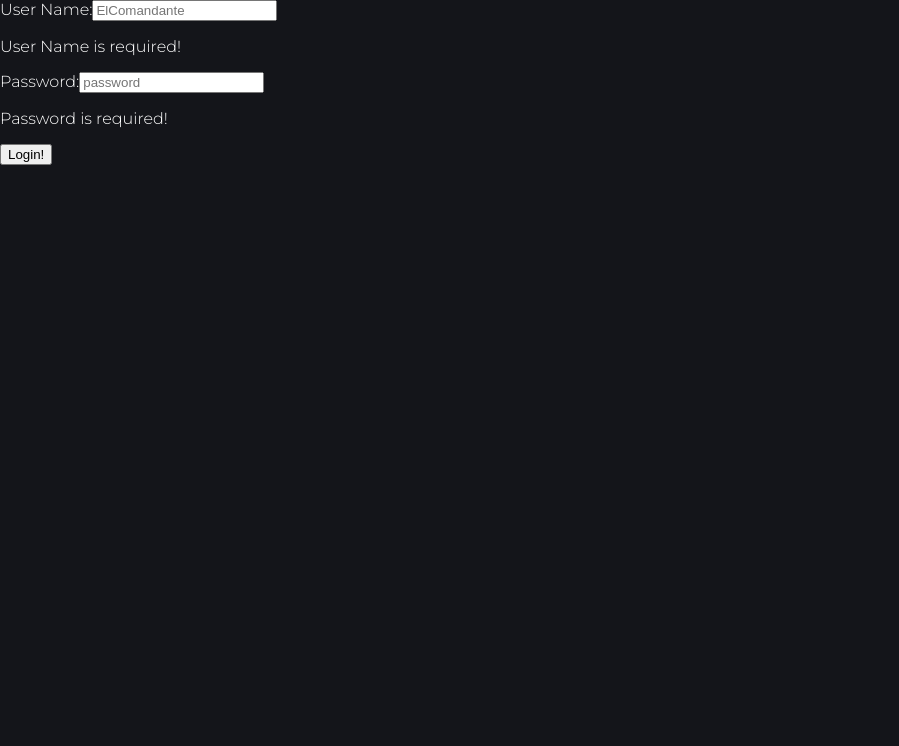
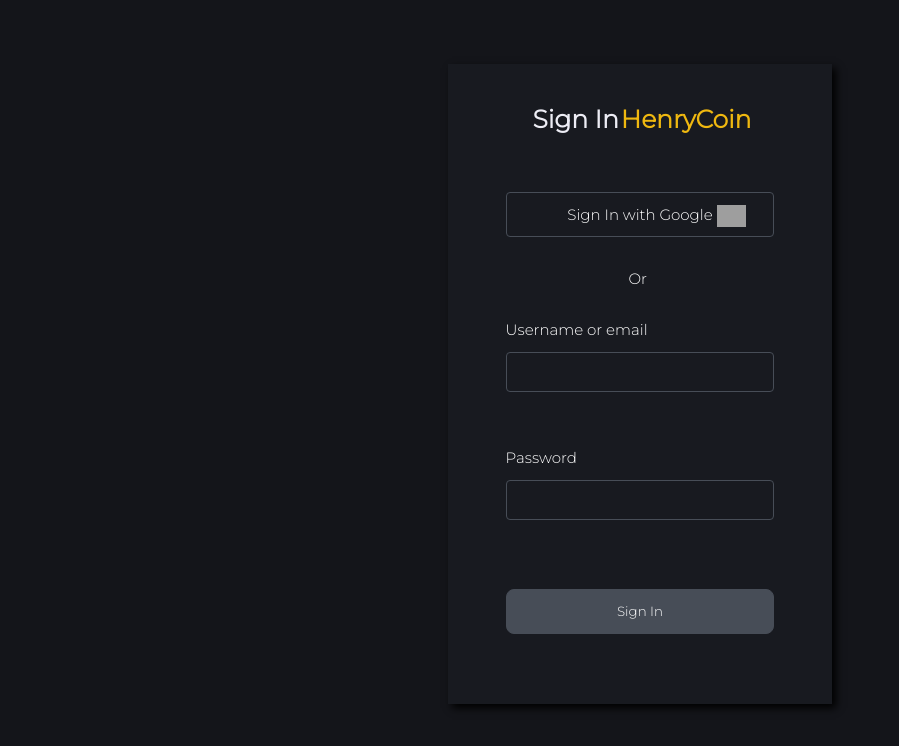
Before and after one commit to pjp-repos/PF-Client, a React (Create React App) app: page /signin in a window 1280 px wide. Shown: the top 746 px of the page, without its empty margins (0-899 px from the left). Built offline with nearby package versions, Linux system fonts and the light colour scheme; grey boxes are pictures that could not be loaded.

Commit message:
visual signin y signup

```diff
--- a/src/Components/Home/Filters/Filters.js
+++ b/src/Components/Home/Filters/Filters.js
@@ -3,6 +3,8 @@ import { ButtonSearch,ContainerSearch,InputSearch } from "./SearchBar/SearchBarE
 import { ContainerSelects,Select,ContainerSelectTooltip } from "./Selects/SelectElements";
 import { ContainerFilters } from "./ContainerFilters";
 import { Tooltip } from "../../AaaGenerics/Tooltip/Tooltip";
+import {useDispatch} from "react-redux";
+
 
 const initialState = {
   search:"",
@@ -14,16 +16,15 @@ export default function Filters(){
   const [selectState,setSelectState] = React.useState(initialState);
   const worldMoneys = ["Usd","Eur","Cny","Jpy","Ars","Mxn"];
   const orders = ["Asc Market","Desc Market","A-Z","Z-A","Asc Price","Desc Price"];
+  const dispatch = useDispatch();
 
   const handlerSelects = (e) => {
-    console.log(e.target.value)
     setSelectState({
       ...selectState,
       [e.target.id]:e.target.value
     }
     )
   }
-
   return (
     <ContainerFilters>
        <ContainerSelects>
--- /dev/null
+++ b/src/Components/LogIn/SignElements.js
@@ -0,0 +1,75 @@
+import styled from "styled-components"
+
+export const ContainerSignP = styled.div`
+   position:relative;
+   width:100%;
+   justify-content:center;
+   min-height:100vh;
+`
+export const ContainerSign = styled.div`
+   width:30%;
+   margin-left:auto;
+   margin-top:5%;
+   color:white;
+   margin-right:auto;
+   position:relative;
+   min-height:80vh;
+   background-color:#181A20;
+   font-family:'Montserrat', sans-serif;
+   box-shadow: 4px 4px 8px black;
+`
+export const InputSign= styled.input`
+  border: 1px solid #474D57;
+  border-radius:4px;
+  position:absolute;
+  color:white;
+  background-color:transparent;
+  font-family:'Montserrat', sans-serif;
+  outline:0;
+  width:70%;
+  left:15%;
+  height:40px;
+  ${props => (props.top && `top:${props.top}%`)};
+
+  &:hover{
+    border:1.5px solid white;
+ }
+
+}
+`
+export const LabelSign = styled.label`
+  position:absolute;
+  left:15%;
+  font-family:'Montserrat', sans-serif;
+  font-size:15px;
+  ${props => (props.top && `top:${props.top}%`)};
+  ${props => (props.left && `left:${props.left}%`)};
+`
+
+export const Submit = styled.button`
+  position:absolute;
+  color:white;
+  background-color:#474D57;
+  border:1px solid #474D57;
+  font-family:'Montserrat', sans-serif;
+  width:70%;
+  left:15%;
+  height:45px;
+  outline:0;
+  border-radius:8px;
+  ${props => (props.top && `top:${props.top}%`)};
+  &:hover{
+    background-color:#8a919e;
+ }
+`
+export const ContainerLogo = styled.div `
+   top:5%;
+   left:45%;
+`
+
+export const Title = styled.h4`
+  position:absolute;
+  font-size:25px;
+  ${props => (props.top && props.color && props.left && `top:${props.top}%; color:${props.color}; left:${props.left}%`)};
+
+`
--- /dev/null
+++ b/src/Components/LogIn/SignInElements.js
@@ -0,0 +1,27 @@
+import styled from "styled-components"
+
+
+export const ButtonGoogle = styled.button`
+    position:absolute;
+    width:70%;
+    height:45px;
+    color:white;
+    background-color:transparent;
+    border: 1px solid #474D57;
+    border-radius:4px;
+    top:20%;
+    left:15%;
+    font-family:'Montserrat', sans-serif;
+    font-size:15px;
+    &:hover{
+        border:1.5px solid white;
+     }
+
+  `
+  export const GoogleIcon = styled.img`
+    height:22px;
+    wdith:22px;
+    position: absolute;
+    top:22%;
+    left:70%;
+  `
--- a/src/Components/Navbar/NavBar.js
+++ b/src/Components/Navbar/NavBar.js
@@ -1,14 +1,16 @@
 import React from "react";
 import { ContainerNavbar,ButtonNavbar,ContainerButtons,Title,ImgTitle } from "./NavbarElements.js";
+import {useNavigate} from "react-router-dom";
 import coin from "../../Images/Coin.png"
+
 export default function NavBar(){
-
+  const navigate = useNavigate();
   return (
     <ContainerNavbar>
         <Title > <ImgTitle src = {coin} alt = "coin" /> HenryCoin</Title>
         <ContainerButtons>
-          <ButtonNavbar>Sign In</ButtonNavbar>
-          <ButtonNavbar signup>Sign Up</ButtonNavbar>
+          <ButtonNavbar onClick={(e) => navigate("/signin")}>Sign In</ButtonNavbar>
+          <ButtonNavbar onClick={(e) => navigate("/signup")} signup>Sign Up</ButtonNavbar>
         </ContainerButtons>
     </ContainerNavbar>
   )
--- a/src/Pages/home.js
+++ b/src/Pages/home.js
@@ -1,6 +1,5 @@
 import React, {useEffect} from 'react';
 import { useSelector, useDispatch } from 'react-redux';
-import axios from "axios";
 import Filters from '../Components/Home/Filters/Filters';
 import NavBar from '../Components/Navbar/NavBar';
 import Pagination from '../Components/Home/Pagination/Pagination';
--- a/src/Pages/signIn.js
+++ b/src/Pages/signIn.js
@@ -1,10 +1,41 @@
-import LoginForm from "../Components/LogIn/LogInForm";
+import React from "react";
+import { ContainerSignP, ContainerSign,InputSign,LabelSign,Submit,Title} from "../Components/LogIn/SignElements";
+import { ButtonGoogle ,GoogleIcon} from "../Components/LogIn/SignInElements";
 
-const SignInPage = () => {
-   return(
-       <>
-        <LoginForm/>
-       </>
-   )
-};
-export default SignInPage;
+const initialState = {
+  username: "",
+  errorUsername:"",
+  password:"",
+  errorPassword:"",
+}
+
+export default function SignIn(){
+  const [signinState, setSignInState] = React.useState(initialState);
+  const handlerState = (e) => {
+       setSignInState({
+         ...signinState,
+         [e.target.id]:e.target.value
+       })
+  }
+
+  const handlerSubmit = (e) => {
+      console.log(signinState);
+  }
+
+  return (
+    <ContainerSignP>
+       <ContainerSign>
+        <Title top = {1} left = {22} color = {'#ededf5'}>Sign In</Title>
+        <Title top = {1} left = {45} color = {'#efb810'}>HenryCoin</Title>
+        <GoogleIcon src="https://img.icons8.com/color/48/000000/google-logo.png" alt = "icon"/>
+        <ButtonGoogle>Sign In with Google </ButtonGoogle>
+        <LabelSign top = {32} left = {47}>Or</LabelSign>
+        <LabelSign  htmlFor = "username" top = {40}>Username or email</LabelSign>
+        <InputSign top = {45} value = {signinState.username} id = "username" onChange={handlerState}/>
+        <LabelSign htmlFor = "password" top = {60}>Password</LabelSign>
+        <InputSign id="password" top = {65} value = {signinState.password}  onChange={handlerState} />
+        <Submit top = {82} onClick = {handlerSubmit}>Sign In</Submit>
+      </ContainerSign>
+    </ContainerSignP>
+  )
+}
--- a/src/Pages/signUp.js
+++ b/src/Pages/signUp.js
@@ -1,10 +1,42 @@
-import NewAccountForm from "../Components/NewAccount/NewAccountForm";
+import React from "react";
+import { ContainerSignP, ContainerSign,InputSign,LabelSign,Submit,Title} from "../Components/LogIn/SignElements";
 
-const SignUpPage = () => {
-   return(
-       <>
-        <NewAccountForm/>
-       </>
-   )
-};
-export default SignUpPage;
+
+const initialState = {
+    username: "",
+    email:"",
+    password:"",
+  }
+
+export default function SignIn(){
+  const [signUpState, setSignUpState] = React.useState(initialState);
+  const [error, seterror] = React.useState("");
+
+  const handlerState = (e) => {
+    setSignUpState({
+      ...signUpState,
+      [e.target.id]:e.target.value
+    })
+}
+
+const handlerSubmit = (e) => {
+   console.log(signUpState);
+}
+
+
+  return (
+    <ContainerSignP>
+      <ContainerSign>
+        <Title top = {1} left = {14} color = {'#ededf5'}>Welcome To</Title>
+        <Title top = {1} left = {54} color = {'#efb810'}>HenryCoin</Title>
+        <LabelSign  htmlFor = "username" top = {20}> Username</LabelSign>
+        <InputSign top = {25} value = {signUpState.username} id = "username" onChange={handlerState}/>
+        <LabelSign  htmlFor = "email" top = {40}> Email</LabelSign>
+        <InputSign top = {45}  value = {signUpState.email} id = "email" onChange={handlerState}/>
+        <LabelSign  htmlFor = "password" top = {60}>Password</LabelSign>
+        <InputSign  top = {65}  value = {signUpState.password} id = "password" onChange={handlerState} />
+        <Submit top = {82} onClick = {handlerSubmit} >Sign Up</Submit>
+      </ContainerSign>
+    </ContainerSignP>
+  )
+}
```
